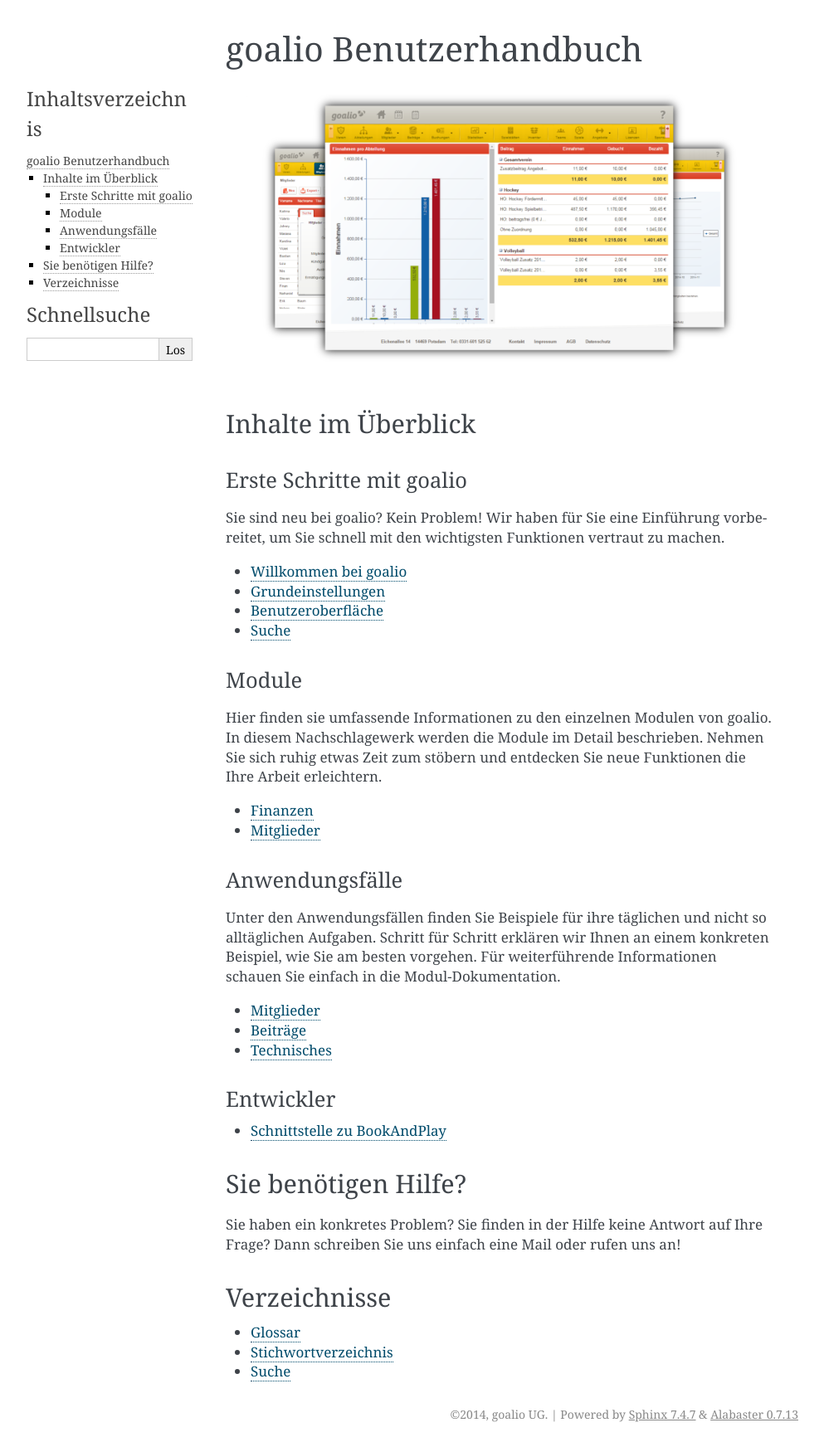
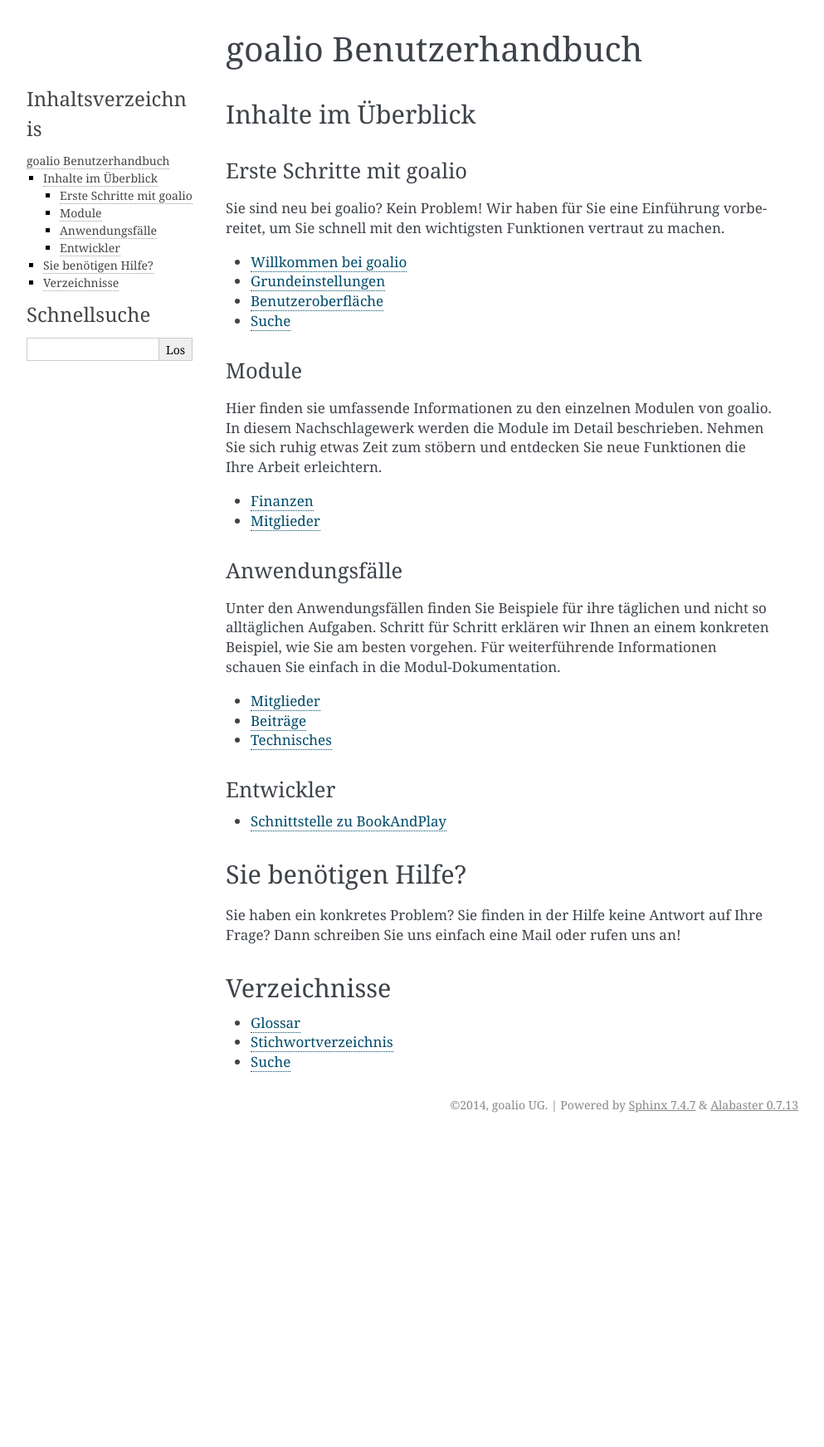
Before and after one commit to goalio/docs, a Sphinx documentation site: the page built from docs/index.rst, in a window 1280 px wide. Shown: the whole page at 83% size, without its empty margins (148-1141 px from the left). Built offline with Sphinx 7.4.7, drawn with Linux system fonts in a browser that asks for light colours; formulas are drawn with MathJax 3; after the commit the page ends 1371 px from its top, so only the background shows below that.

Commit message:
Update index.rst

```diff
--- a/docs/index.rst
+++ b/docs/index.rst
@@ -8,8 +8,6 @@
 
 goalio Benutzerhandbuch
 =======================
-
-.. image:: ./images/goalio-software-screenshots.png
 
 Inhalte im Überblick
 --------------------
```
